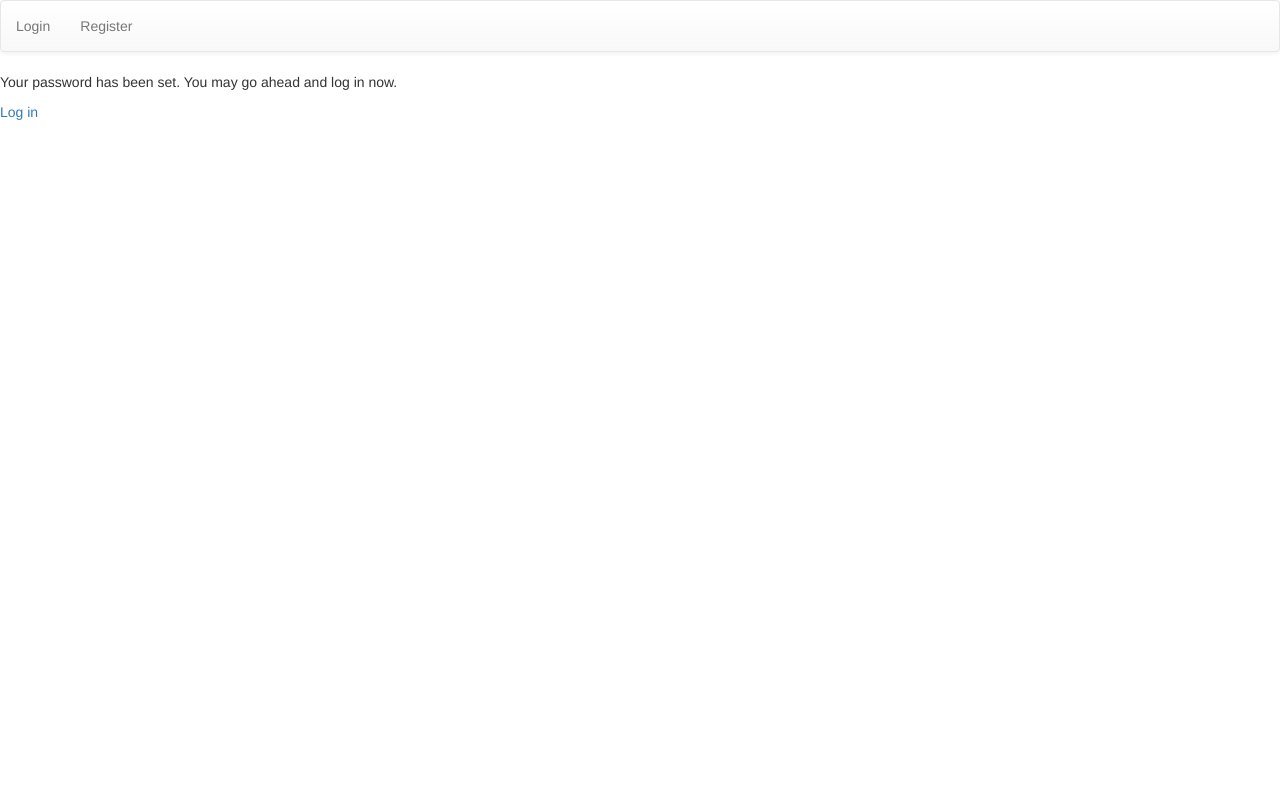
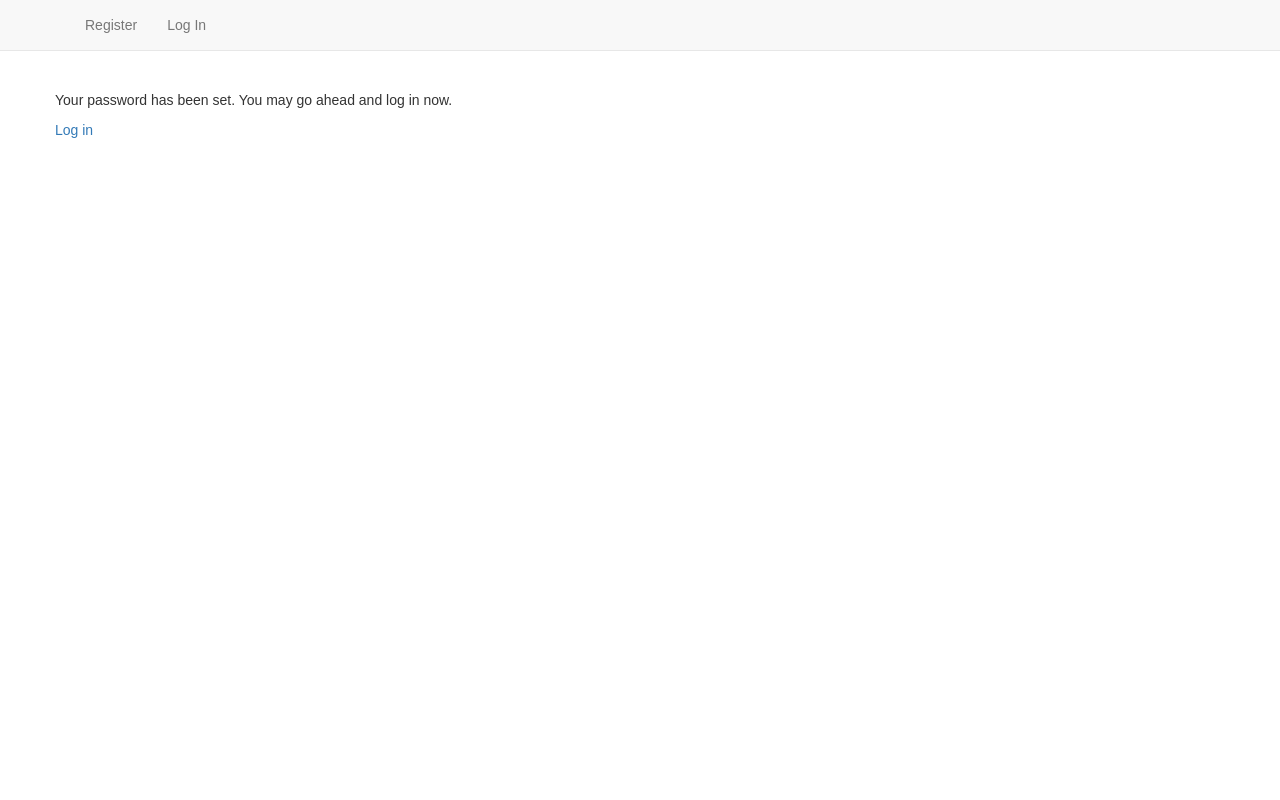
Before and after one commit to smoodydev/testingtravis, a Django app: template templates/registration/password_reset_complete.html in a window 1280 px wide. Run offline with Django 3.2, Linux system fonts and the light colour scheme; the template is opened without the code that fills it, so the values that code supplies are empty; some libraries are stand-ins or nearby versions.

```diff
--- a/accounts/forms.py
+++ b/accounts/forms.py
@@ -30,7 +30,7 @@ class UserRegistrationForm(UserCreationForm):
   # inner class Meta
   class Meta:
     model = User
-    fields = ['email', 'username', 'password1', 'password2']
+    fields = ['username', 'email', 'password1', 'password2']
   # we need to implement form validation next
 
   def clean_email(self):
--- a/accounts/templates/registration.html
+++ b/accounts/templates/registration.html
@@ -19,7 +19,7 @@
 
     <!-- instead of .as_p what we want to say is | as_bootstrap so this will take the form and pass it into the as _bootstrap function which will basically give it all that nice bootstrap look and feel  -->
     {{ registration_form | as_bootstrap }}
-    <button type="submit" class="btn btn-default">Submit</button>
+    <button type="submit" class="btn btn-primary">Create account</button>
 </form>
 
 {% endblock %}
--- a/ecommerce/settings.py
+++ b/ecommerce/settings.py
@@ -130,6 +130,7 @@ USE_TZ = True
 # https://docs.djangoproject.com/en/1.11/howto/static-files/
 
 STATIC_URL = '/static/'
+STATICFILES_DIRS = [ os.path.join(BASE_DIR, "static")]
 
 # Now, this is purely to fix an issue that you have with Cloud9. Dont know what this means
 MESSAGE_STORAGE = 'django.contrib.messages.storage.session.SessionStorage'
--- a/static/css/custom.css
+++ b/static/css/custom.css
@@ -1,6 +1,6 @@
 body {
   font-family: Arial;
-  padding-top: 50px;
+  padding-top: 70px;
 }
 
 footer {
--- a/templates/base.html
+++ b/templates/base.html
@@ -11,30 +11,38 @@
     <link rel="stylesheet" href="https://maxcdn.bootstrapcdn.com/bootstrap/3.3.7/css/bootstrap.min.css" integrity="sha384-BVYiiSIFeK1dGmJRAkycuHAHRg32OmUcww7on3RYdg4Va+PmSTsz/K68vbdEjh4u" crossorigin="anonymous">
 
     <!-- Optional theme -->
-    <link rel="stylesheet" href="https://maxcdn.bootstrapcdn.com/bootstrap/3.3.7/css/bootstrap-theme.min.css" integrity="sha384-rHyoN1iRsVXV4nD0JutlnGaslCJuC7uwjduW9SVrLvRYooPp2bWYgmgJQIXwl/Sp" crossorigin="anonymous">
+    <link rel="stylesheet" href="https://cdnjs.cloudflare.com/ajax/libs/bootswatch/3.3.7/cerulean/bootstrap.min.css">
     <link rel="stylesheet" href="{% static 'css/style.css' %}" type="text/css">
 
     <!-- Latest compiled and minified JavaScript -->
     <script src="https://maxcdn.bootstrapcdn.com/bootstrap/3.3.7/js/bootstrap.min.js" integrity="sha384-Tc5IQib027qvyjSMfHjOMaLkfuWVxZxUPnCJA7l2mCWNIpG9mGCD8wGNIcPD7Txa" crossorigin="anonymous"></script>
+    <link rel="stylesheet" href="{% static 'css/custom.css' %}">
 
   </head>
   <body>
-    <nav class="navbar navbar-default">
-      <ul class="nav navbar-nav">
+    <nav class="navbar navbar-masthead navbar-default navbar-fixed-top">
+      <div class="container">
+          <div class="navbar-header">
+              <button type="button" class="navbar-toggle collapsed" data-toggle="collapse" data-target="#navbar"
+                      aria-expanded="false" aria-controls="navbar">
+                  <span class="sr-only">Toggle navigation</span>
+                  <span class="icon-bar"></span>
+                  <span class="icon-bar"></span>
+                  <span class="icon-bar"></span>
+              </button>
+          <div id="navbar" class="navbar-collapse collapse">
+              <ul class="nav navbar-nav navbar-right">
               {% if user.is_authenticated %}
-            <li><a href='{% url "profile" %}'>Profile</a></li>
-            <li><a href='{% url "logout" %}'>Logout</a></li>
+              <li><a href="{% url 'profile' %}"><i class="fa fa-user"></i> Profile</a></li>
+              <li><a href="{% url 'logout' %}"><i class="fa fa-sign-out"></i> Log Out</a></li>
               {% else %}
-            <li><a href='{% url "login" %}'>Login</a></li>
-            <!-- update the url for our href on our register list item -->
-            <li><a href='{% url "registration" %}'>Register</a></li>
+              <li><a href="{% url 'registration' %}"><i class="fa fa-user-plus"></i> Register</a></li>
+              <li><a href="{% url 'login' %}"><i class="fa fa-sign-in"></i> Log In</a></li>
               {% endif %}
-      </ul>
+          </div>
+      </div>
     </nav>
-
     <h1>{% block page_heading %}{% endblock %}</h1>
-
-    <!-- below says: if django giving us some messages -->
     {% if messages %}
       <div>
         {% for message in messages%}
@@ -42,6 +50,12 @@
         {% endfor %}
       </div>
     {% endif %}
+    <div class="container">
+      <div class="row">
+        <div class="col-12">
           {% block content %}{% endblock %}
+        </div>
+      </div>
+    </div>
 </body>
 </html>
```
Lines whose indentation alone changed are shown as unchanged.
